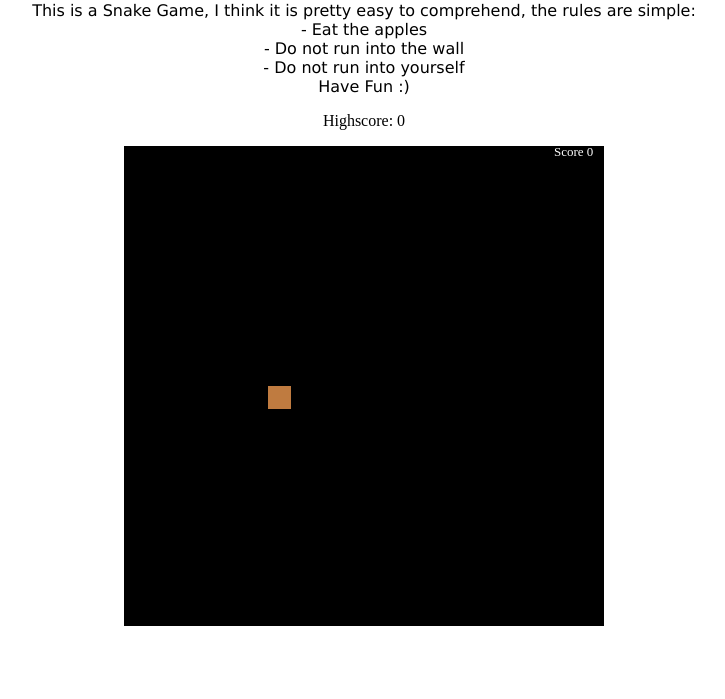
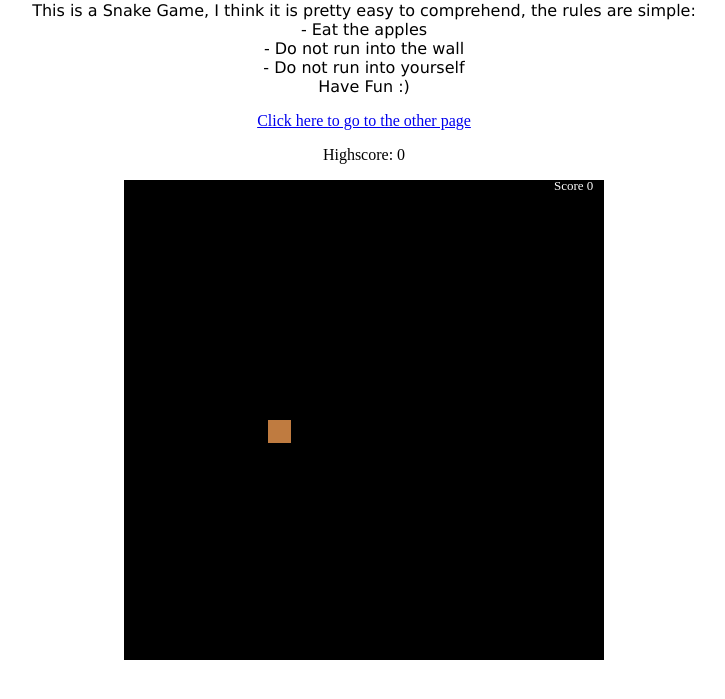
Before and after one commit to DarkPandaWorld/DarkPandaWorld.github.io, a plain HTML site: page index.html in a window 1280 px wide. Shown: the part 79-778 px from the top of the page, without its empty margins (276-1001 px from the left). Drawn offline with Linux system fonts and the light colour scheme.

Commit message:
Add link to other page

```diff
--- a/index.html
+++ b/index.html
@@ -20,6 +20,8 @@
         - Do not run into yourself<br>
         Have Fun :)
     </p>
+
+    <a href="site/index.html">Click here to go to the other page</a>
 
 
     <p id="highscoreDisplay">Highscore: 0</p>
```
